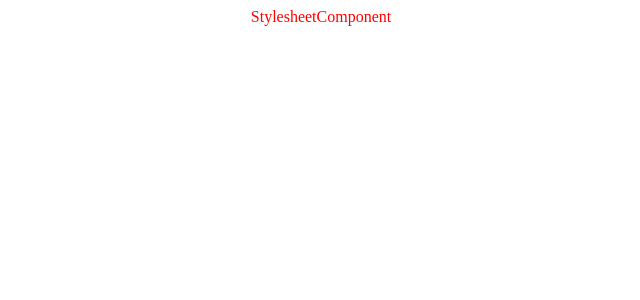
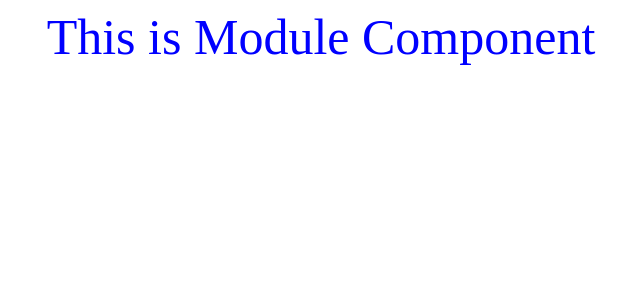
Before and after one commit to AmirTaki/React-JS-Tutorial-For-Beginners, a React (Create React App) app in the folder myproject/: page / in a window 1280 px wide. Shown: the top 300 px of the page, without its empty margins (319-959 px from the left). Built offline with nearby package versions, Linux system fonts and the light colour scheme.

Commit message:
Styling The App Using CSS Modules

```diff
--- a/myproject/src/App.js
+++ b/myproject/src/App.js
@@ -1,13 +1,13 @@
 import logo from './logo.svg';
 import './App.css';
-import StylesheetComponent from './components/StylesheetComponent';
+import ModuleComponent from './components/ModuleComponent';
 
 
 function App() {
   return (
     <div className="App">
-      <StylesheetComponent />
 
+      <ModuleComponent />
     </div>
   );
 }
--- /dev/null
+++ b/myproject/src/components/ModuleComponent.js
@@ -0,0 +1,9 @@
+import Styles from "./style.module.css"
+const ModuleComponent = () => {
+    return (
+        <div className={Styles.header}>
+            This is Module Component
+        </div>
+    )
+}
+export default ModuleComponent ;
--- /dev/null
+++ b/myproject/src/components/style.module.css
@@ -0,0 +1,6 @@
+.header {
+    color: blue;
+    text-align: center;
+    font-size: 50px;
+
+}
```
